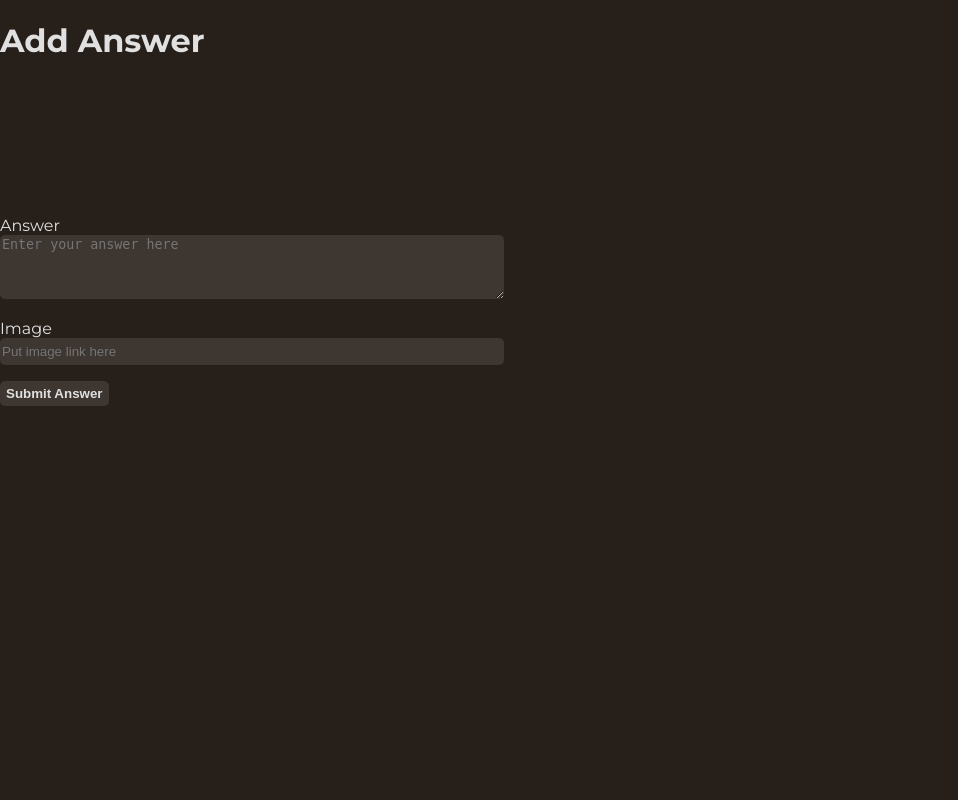
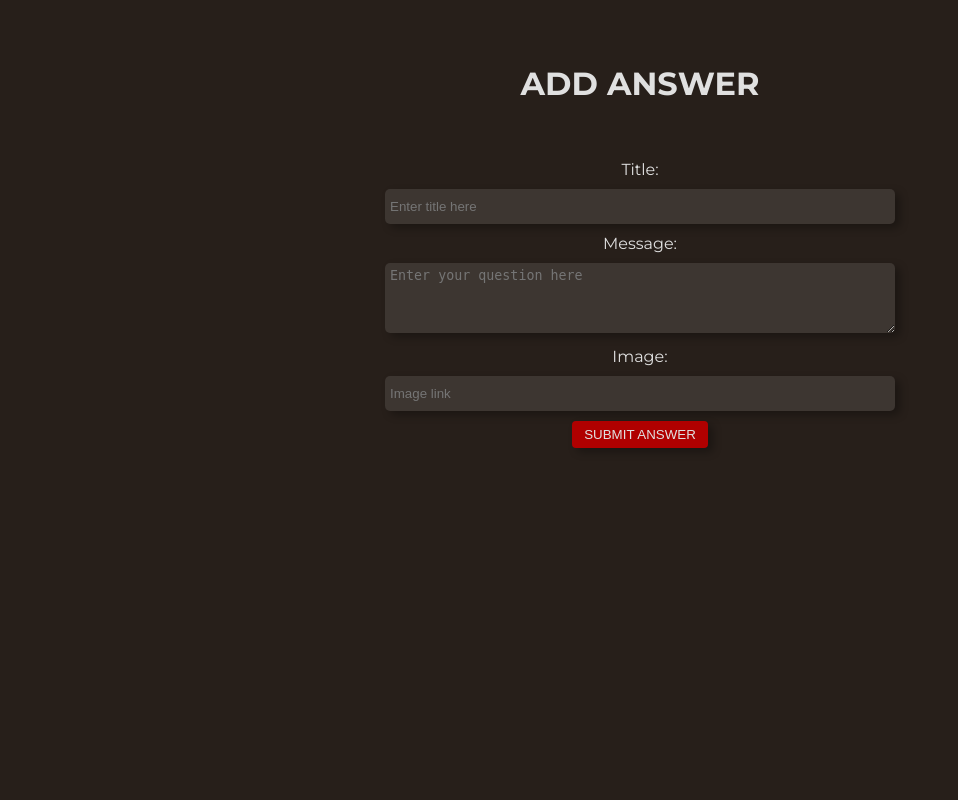
Before and after one commit to gaspargabor/L-V-G, a Flask app: page /question/1/new-answer in a window 1280 px wide. Shown: the whole page, without its empty margins (0-958 px from the left). Run offline with Flask 2, Linux system fonts and the light colour scheme.

Commit message:
add add new answer

```diff
--- a/server.py
+++ b/server.py
@@ -12,15 +12,6 @@ A_HEADER = ['id', 'submission_time', 'vote_number', 'question_id', 'message', 'i
 """Flask stuff (server, routes, request handling, session, etc.)
 This layer should consist of logic that is related to Flask. (with other words: this should be the only file importing
 from flask)"""
-
-
-#@app.route('/')
-#def route_index(sort_criteria=None):
-#    sort_criteria = request.args.get('sort_criteria')
-#    if sort_criteria is None:
-#        sort_criteria = 'submission_time'
-#    questions = data_manager2.sort_qs_or_as(sort_criteria)
-#    return render_template('layout.html', questions=questions)
 
 
 @app.route('/', methods=['POST', 'GET'])
@@ -58,27 +49,12 @@ def route_question(question_id):
     if request.method == 'GET':
         route_view_counter(question_id)
         question = data_manager2.get_question_by_id(question_id)
-        print(question)
         answers = data_manager2.get_answers_for_question(question_id)
         return render_template('display_question.html',
                                question_id=question_id,
                                question=question,
                                answers=answers
                                )
-
-""""@app.route('/question/<question_id>', methods=['GET', 'POST'])
-def route_question(question_id):
-    if request.method == 'POST':
-        return redirect('/')
-    if request.method == 'GET':
-        route_view_counter(question_id)
-        question = data_manager.get_data(question_route, question_id)
-        answers = data_manager.get_answers_for_question(answer_route, question_id)
-        return render_template('display_question.html',
-                               question_id=question['id'],
-                               question=question,
-                               answers=answers
-                               )"""
 
 
 @app.route('/question/<question_id>/edit', methods=['GET', 'POST'])
@@ -117,18 +93,18 @@ def route_add_question():
 
 @app.route('/question/<question_id>/new-answer', methods=['GET', 'POST'])
 def route_new_answer(question_id):
+    if request.method == "GET":
+        return render_template('addanswer.html', question_id=question_id)
     if request.method == 'POST':
-        answer = {
-            'id': '<question_id>',
-            "message": request.form.get('message'),
-            "image": request.form.get('image'),
-            "vote_number": 0
-        }
-        data_manager.add_new_answer(answer, question_id)
-        question = data_manager.get_data(question_route, question_id)
-        answers = data_manager.get_answers_for_question(answer_route, question_id)
-        return render_template('display_question.html', question_id=question_id, question=question, answers=answers)
-    return render_template('addanswer.html', question_id=question_id)
+        submission_time = datetime.now(),
+        question_id = int(question_id)
+        message = request.form.get('message'),
+        image = request.form.get('image'),
+        vote_number = 0
+        data_manager2.add_new_answer(submission_time, vote_number, question_id, message, image)
+        to_url = '/question/' + str(question_id)
+        return redirect(to_url)
+        #return render_template('display_question.html', question_id=question_id, question=question, answers=answers)
 
 
 def route_view_counter(question_id):
@@ -170,20 +146,6 @@ def addvote_answer(answer_id=None, question_id=None):
                            question=question,
                            answers=answers)
 
-#@app.route('/add-question', methods=['GET', 'POST'])
-#def route_add_question():
-#    if request.method == 'POST':
-#        submission_time = datetime.now(),
-#        title = request.form.get('title'),
-#        message = request.form.get('message'),
-#        image = request.form.get('image'),
-#        view_number = 0,
-#        vote_number = 0
-#        data_manager2.add_new_question(submission_time, view_number, vote_number, title, message, image)
-#        return redirect('/')
-#    return render_template('addquestion.html')
-
-
 
 @app.route('/question/<question_id>/new-comment', methods=['GET', 'POST'])
 def addcomment_question(question_id):
@@ -200,10 +162,12 @@ def addcomment_question(question_id):
         question = data_manager2.get_question_by_id(question_id)
         answers = data_manager2.get_answers_for_question(question_id)
         #comment_for_question = data_manager2.get_comment_for_question(question_id)
-        return render_template('display_question.html',
+        to_url = '/question/' + str(question_id)
+        return redirect(to_url)
+        """return render_template('display_question.html',
                                question_id=question_id,
                                question=question,
-                               answers=answers)
+                               answers=answers)"""
                                #comment_for_question=comment_for_question)
 
 @app.route('/search')
--- a/static/css/style.css
+++ b/static/css/style.css
@@ -9,20 +9,6 @@ body {
   grid-template-rows: 25% auto;
     color: #E0E0E0;
 }
-
-.add_question{
-    display: grid;
-    grid-template-rows: 20% auto;
-    text-align: center;
-}
-
-.add_question h1 {
-    padding-top: 2em;
-    margin: 0;
-    position: relative;
-    height: 2em;
-}
-
 
 .background {
   width: 100%;
@@ -77,50 +63,6 @@ padding-top: 2%;
     border-radius: 4px;
     box-shadow: 9px 4px 9px rgba(0, 0, 0, 0.5); }
 
-
-
-
-input{
-    color: #E0E0E0;
-    background-color: rgba(255, 255, 255, 0.1);
-    border-radius: 5px;
-    border-color: #8E8D8A;
-    border-style: hidden;
-    height: 25px;
-    width: 500px;
-}
-
-#add_title{
-    text-align: left;
-}
-
-.answers input {
-    font-weight: bold;
-    background-color: #45A29E;
-    color: #1F2833;
-    height: 17px;
-    font-size: 10px;
-}
-
-textarea{
-    color: #E0E0E0;
-    background-color: rgba(255, 255, 255, 0.1);
-    border-radius: 5px;
-    border-color: #8E8D8A;
-    border-style: hidden;
-    width: 500px;
-}
-
-
-button{
-    background-color: rgba(255, 255, 255, 0.1);
-    color: #E0E0E0;
-    font-weight: bold;
-    border-radius: 5px;
-    height: 25px;
-    border-style: hidden;
-}
-
 .belowtitle {
     max-width: fit-content;
     max-height: max-content;
@@ -158,9 +100,6 @@ button{
     padding: 0;
 }
 
-.navbar.sorting table {
-    background-color: red;
-}
 h4 {
     margin: 0;
     padding: 0;
@@ -247,3 +186,54 @@ h4 {
         height: 200px;
         border-radius: 4px;
 }
+
+.add_qora{
+    text-align: center;
+}
+
+
+.add_qora h1 {
+    padding-top: 2em;
+    padding-bottom: 1em;
+    margin: 0;
+    position: relative;
+    height: 2em;
+    vertical-align: center;
+    text-transform: uppercase;
+}
+
+.add_qora textarea{
+    color: #E0E0E0;
+    background-color: rgba(255, 255, 255, 0.1);
+    border-radius: 5px;
+    border-color: #8E8D8A;
+    border-style: hidden;
+    width: 500px;
+    padding: 5px;
+    margin: 10px;
+    box-shadow: 5px 4px 9px rgba(0, 0, 0, 0.3);
+}
+
+
+.add_qora input{
+    color: #E0E0E0;
+    background-color: rgba(255, 255, 255, 0.1);
+    border-radius: 5px;
+    border-color: #8E8D8A;
+    border-style: hidden;
+    height: 25px;
+    width: 500px;
+    padding: 5px;
+    margin: 10px;
+    box-shadow: 5px 4px 9px rgba(0, 0, 0, 0.3);
+}
+
+.addbutton {
+    padding: 6px 12px;
+    border-radius: 4px;
+    background-color: #B00000;
+    color: #E0E0E0;
+    border-style: none;
+    text-transform: uppercase;
+    box-shadow: 5px 4px 9px rgba(0, 0, 0, 0.3);
+}
--- a/templates/addanswer.html
+++ b/templates/addanswer.html
@@ -2,23 +2,33 @@
 <html lang="en">
     <head>
         <meta charset="UTF-8">
-    <title>Add new answer</title>
+        <title>Add Answer</title>
         <link href="{{url_for('static', filename = 'css/style.css')}}" rel="stylesheet">
     </head>
     <body>
-<h1><strong>Add Answer</strong></h1>
+        <div class="add_qora">
+            <div class="titlerow">
+                <h1>add answer</h1>
+            </div>
+            <div class="qaform">
                  <form action="/question/{{ question_id }}/new-answer" method="post">
-        <p>
-            <label for="message">Answer</label><br>
-            <textarea name="message" id="message" cols="40" rows="4" placeholder="Enter your answer here"></textarea>
-        </p>
-        <p>
-            <label for="image">Image</label><br>
-            <input type="text" name="image" id="message" placeholder="Put image link here">
-        </p>
-        <p>
-            <button type="submit">Submit Answer</button>
-        </p>
+                     <div class="addtitle">
+                         <label id="add_title">Title:</label><br>
+                         <input type="text" name="title" id="title" placeholder="Enter title here">
+                     </div>
+                     <div class="addmessage">
+                         <label id="add_message">Message:</label><br>
+                         <textarea name="message" id="add_message" cols="40" rows="4" placeholder="Enter your question here"></textarea>
+                     </div>
+                     <div class="addimage">
+                         <label id="add_image">Image:</label><br>
+                         <input type="text" name="image" id="add_message" placeholder="Image link">
+                     </div>
+                     <div>
+                         <button class="addbutton" type="submit">Submit answer</button>
+                     </div>
                  </form>
+            </div>
+        </div>
     </body>
 </html>
```
Also changed, not shown: data_manager2.py (+9 -0 lines), templates/addcomment.html (+16 -5 lines), templates/addquestion.html (+13 -11 lines). Lines whose indentation alone changed are shown as unchanged.
